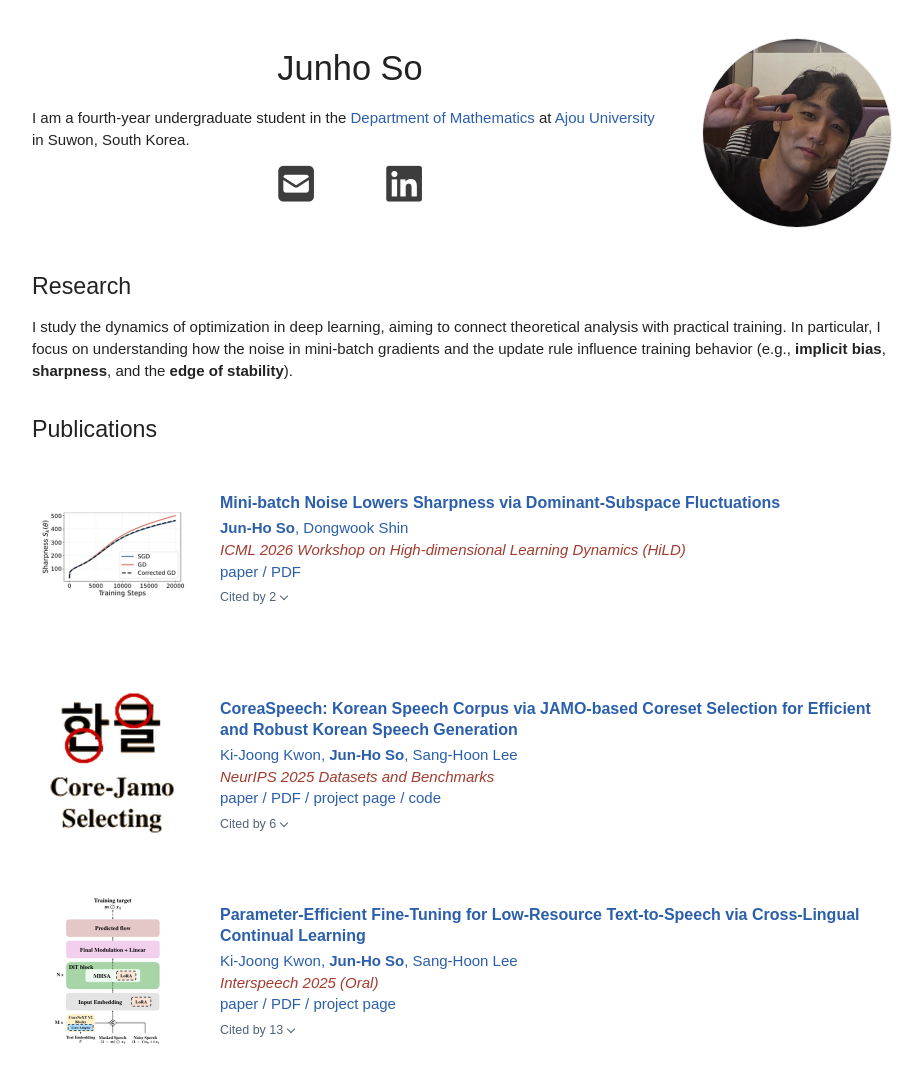
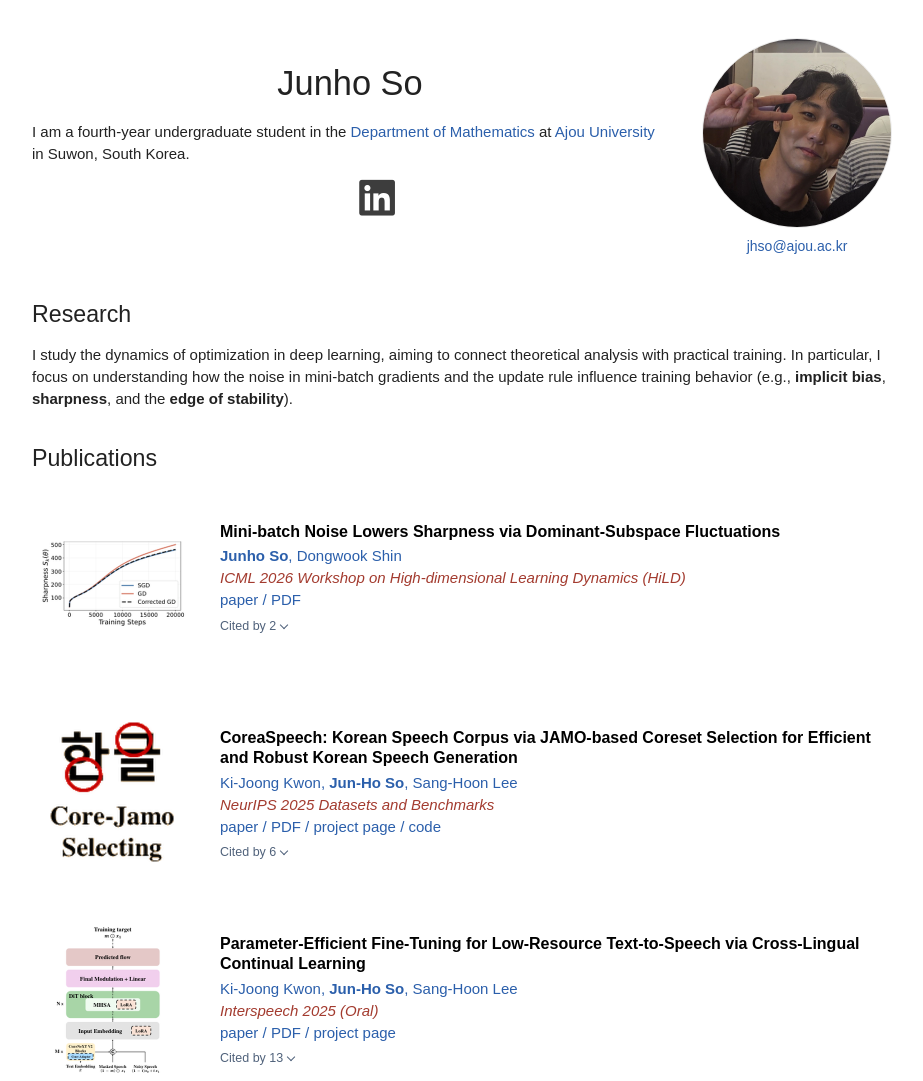
Before and after one commit to junho-so/junho-so.github.io, a plain HTML site: page index.html in a window 1280 px wide. Shown: the top 1081 px of the page, without its empty margins (178-1101 px from the left). Drawn offline with Linux system fonts and the light colour scheme; some icons are missing.

Commit message:
Move email below the portrait and update publication headings

```diff
--- a/index.html
+++ b/index.html
@@ -22,7 +22,7 @@
       rel="stylesheet"
       href="https://cdn.jsdelivr.net/gh/jpswalsh/academicons@1/css/academicons.min.css"
     >
-    <link rel="stylesheet" href="styles.css?v=20261120">
+    <link rel="stylesheet" href="styles.css?v=20261122">
   </head>
   <body>
     <main class="page">
@@ -36,9 +36,6 @@
             Suwon, South Korea.
           </p>
           <p class="links mark-links" aria-label="Profile links">
-            <a class="mark-link" href="mailto:jhso@ajou.ac.kr" aria-label="Email" title="Email">
-              <i class="fas fa-envelope-square" aria-hidden="true"></i>
-            </a>
             <a
               class="mark-link scholar-link"
               href="https://scholar.google.com/citations?user=3oSnMbQAAAAJ&hl=ko"
@@ -57,6 +54,7 @@
             </a>
           </p>
         </div>
+        <figure class="portrait">
           <img
             class="photo"
             src="assets/junho-so.png"
@@ -64,6 +62,8 @@
             width="190"
             height="190"
           >
+          <figcaption><a href="mailto:jhso@ajou.ac.kr">jhso@ajou.ac.kr</a></figcaption>
+        </figure>
       </section>
 
       <section id="research" class="section" aria-labelledby="research-title">
@@ -90,7 +90,7 @@
           >
           <div class="pub-body">
             <h3>Mini-batch Noise Lowers Sharpness via Dominant-Subspace Fluctuations</h3>
-            <p class="authors"><strong>Jun-Ho So</strong>, Dongwook Shin</p>
+            <p class="authors"><strong>Junho So</strong>, Dongwook Shin</p>
             <p class="venue">ICML 2026 Workshop on High-dimensional Learning Dynamics (HiLD)</p>
             <p class="pub-links">
               <a href="https://icml.cc/virtual/2026/72388">paper</a>
--- a/styles.css
+++ b/styles.css
@@ -119,6 +119,14 @@ h1 {
   color: #f09228;
 }
 
+.portrait {
+  display: grid;
+  justify-items: center;
+  gap: 8px;
+  margin: 0;
+  font-size: 0.875rem;
+}
+
 .photo {
   width: 190px;
   height: 190px;
@@ -177,7 +185,7 @@ h2 {
 
 h3 {
   margin-bottom: 3px;
-  color: var(--link);
+  color: #000;
   font-size: 1rem;
   font-weight: 700;
   line-height: 1.3;
@@ -317,8 +325,11 @@ footer p {
     margin-bottom: 34px;
   }
 
+  .portrait {
+    order: -1;
+  }
+
   .photo {
-    order: -1;
     width: 150px;
     height: 150px;
     margin: 0 auto;
```
Lines whose indentation alone changed are shown as unchanged.
